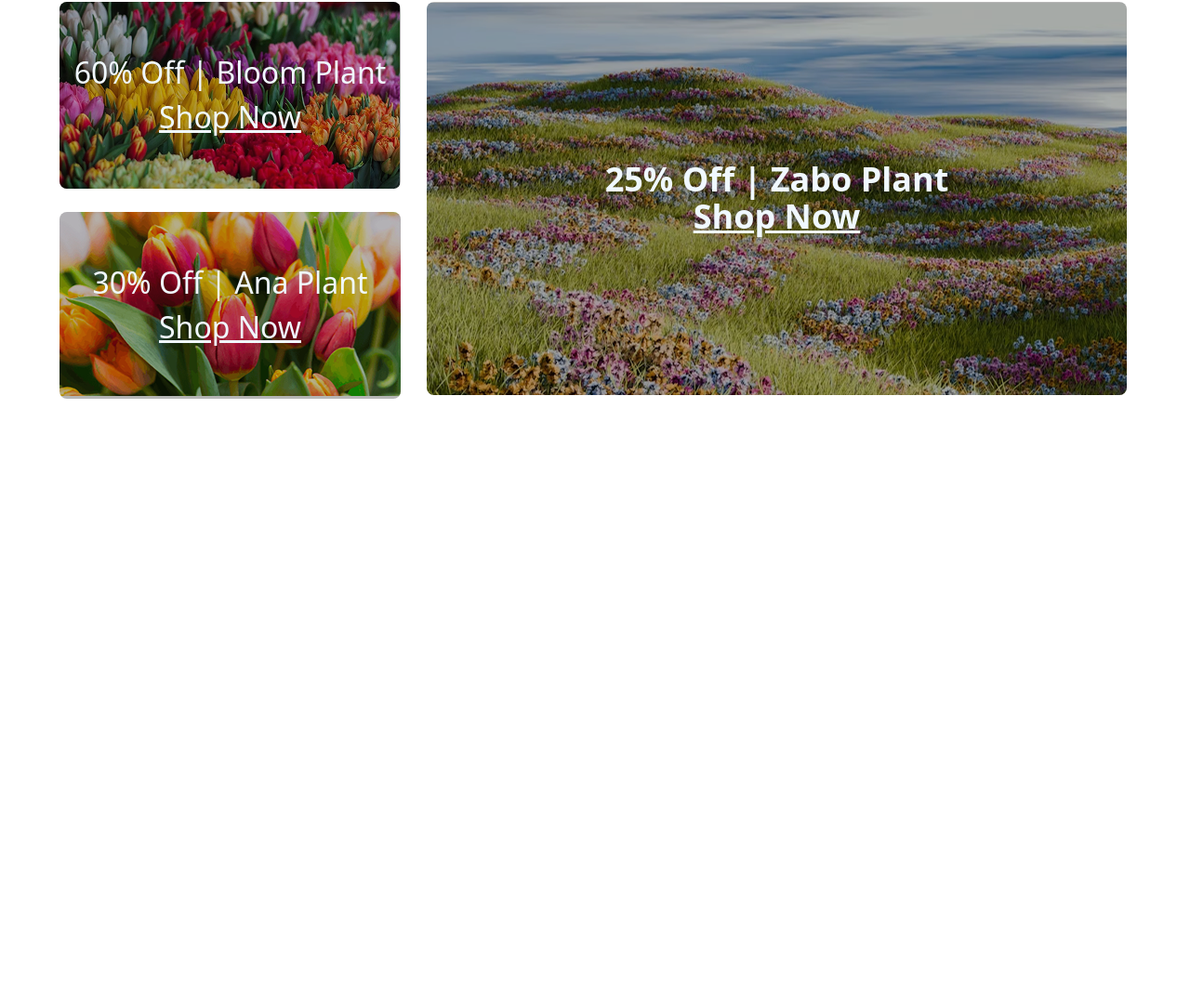
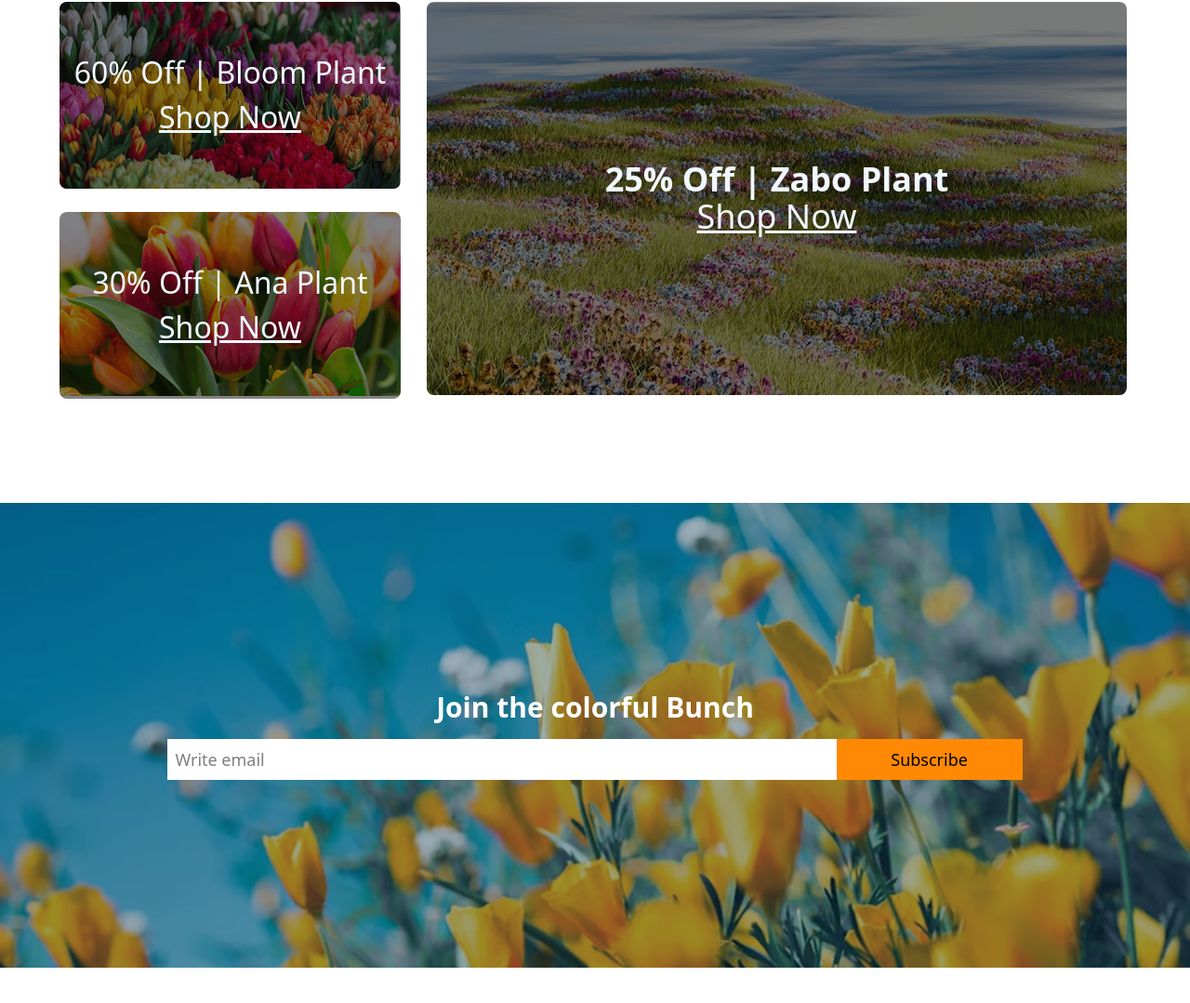
Before and after one commit to abuHuraira920/Assignment02, a plain HTML site: page index.html in a window 1280 px wide. Shown: the part 2835-3914 px from the top of the page at 93% size. Before the commit the page ends 3264 px from the top, so only its background shows below. Drawn offline with nearby package versions, Linux system fonts and the light colour scheme.

Commit message:
successfully added the subscribtion button email writing button and background img

```diff
--- a/index.html
+++ b/index.html
@@ -31,7 +31,8 @@
                 <div class="w-6/12">
                     <h2 class="font-bold text-7xl mt-12">ALWAYS <span class="text-orange-400">FRESH FLOWERS</span></h2>
 
-                <p class=" primary-text-color-gray"> Indulge your senses with the beauty and fragrance of our fresh flower shop. From classic
+                    <p class=" primary-text-color-gray"> Indulge your senses with the beauty and fragrance of our fresh
+                        flower shop. From classic
                         roses to exotic blooms, we offer a wide variety of fresh.</p>
                 </div>
                 <div class=" w-6/12">
@@ -44,7 +45,8 @@
         <main>
             <section class="text-center mt-48">
                 <h2 class="font-bold text-6xl"> <span class="text-orange-400">Our</span> Plants</h2>
-            <p class="primary-text-color-gray">Indulge your senses with the beauty and fragrance of our fresh flower shop. <br> From classic roses to
+                <p class="primary-text-color-gray">Indulge your senses with the beauty and fragrance of our fresh flower
+                    shop. <br> From classic roses to
                     exotic blooms, we offer a wide variety of fresh.</p>
             </section>
             <!-- card section -->
@@ -158,29 +160,34 @@
             </section>
             <!-- Flower & Plants Lover section  -->
             <section class="mt-36 flex justify-between items-center">
-            <div class="w-6/12 h-180" >
+                <div class="w-6/12 h-180">
                     <img src="assets/flower-store.png" alt="this is a flower store Images">
                     <img class="w-64 relative -top-180 left-96" src="assets/trusted-badge.png" alt="">
                 </div>
                 <div class="w-6/12 pl-14 -mt-52 ">
                     <h2 class="font-bold text-5xl pb-5">Flower & Plants <br> Lover </h2>
                     <ul class="primary-text-color-gray list-disc">
-                    <li class="text-xl pb-5">Indulge your senses with the beauty and fragrance of our fresh flower shop. From classic roses to exotic blooms, we offer a wide variety of fresh.</li>
-                    <li class="text-xl pb-5">Indulge your senses with the beauty and fragrance of our fresh flower shop. From classic roses to exotic blooms, we offer a wide variety of fresh.</li>
-                    <li class="text-xl pb-5">Indulge your senses with the beauty and fragrance of our fresh flower shop. From classic roses to exotic blooms, we offer a wide variety of fresh.</li>
+                        <li class="text-xl pb-5">Indulge your senses with the beauty and fragrance of our fresh flower
+                            shop. From classic roses to exotic blooms, we offer a wide variety of fresh.</li>
+                        <li class="text-xl pb-5">Indulge your senses with the beauty and fragrance of our fresh flower
+                            shop. From classic roses to exotic blooms, we offer a wide variety of fresh.</li>
+                        <li class="text-xl pb-5">Indulge your senses with the beauty and fragrance of our fresh flower
+                            shop. From classic roses to exotic blooms, we offer a wide variety of fresh.</li>
                     </ul>
                 </div>
 
             </section>
             <!-- latest deals section  -->
             <section class=" flex text-center justify-center">
-        <div >
+                <div>
                     <h2 class="font-bold text-5xl"><span class=" text-orange-400">Latest </span> Deals</h2>
-            <p class="primary-text-color-gray text-xl"> Indulge your senses with the beauty and fragrance of our fresh flower shop. From <br>classic roses to exotic blooms, we offer a wide variety of fresh.</p>
+                    <p class="primary-text-color-gray text-xl"> Indulge your senses with the beauty and fragrance of our
+                        fresh flower shop. From <br>classic roses to exotic blooms, we offer a wide variety of fresh.
+                    </p>
                 </div>
             </section>
             <!-- latest deals -->
-     <section class="main-items mt-28 ">
+            <section class="main-items mt-28 mb-28 ">
                 <div class="main-item">
                     <div class="image-1">
                         <div class="image-2">
@@ -196,7 +203,7 @@
                         <div class="image-4">
                             <div class="text-item">
                                 <div class="text-dis">
-                        30% Off | Ana  Plant <br>
+                                    30% Off | Ana Plant <br>
                                     <a class="primary-button underline hover:text-black" href="">Shop Now</a>
                                 </div>
                             </div>
@@ -210,7 +217,8 @@
                             <div class="text-last-item">
                                 <div class="text-dis font-bold text-4xl">
                                     25% Off | Zabo Plant <br>
-                        <a class="primary-button underline hover:text-black " href="">Shop Now</a>
+                                    <a class="primary-button underline hover:text-black font-medium " href="">Shop
+                                        Now</a>
                                 </div>
                             </div>
                         </div>
@@ -218,20 +226,34 @@
 
                 </div>
             </section>
+    </div>
+    <!-- JOin the colorfull branch and input button -->
+    <section class="w-full mb-11">
+        <div class="image-7 flex flex-col items-center justify-center">
+            <div class="image-8 ">
+                <div class="">
 
+                    <h2 class="text-white text-3xl font-bold text-center mb-4">Join the colorful Bunch</h2>
 
+                    <div>
 
+                        <input class="bg-white w-180 p-2 text-lg" type="email" name="" id="" placeholder="Write email">
+
+                        <button class=" text-lg bg-orange-400 w-50 p-2 -ml-[5px]">Subscribe</button>
                     </div>
-
-
-
-
-
-
-
+                </div>
+            </div>
+        </div>
+    </section>
     </main>
-    <footer>
-
+    <footer class="main-div-for-all-width container mx-auto my-0 max-w-6xl">
+        <div>
+            <img src="assets/logo.png" alt="">
+            <p class="rimary-text-color-gray">Indulge your senses with the beauty and fragrance of our fresh flower shop. </p>
+        </div>
+        <div></div>
+        <div></div>
+        <div></div>
     </footer>
 </body>
 
--- a/style/flowers.css
+++ b/style/flowers.css
@@ -13,7 +13,7 @@
 .image-2{
     width: 367px;
     height: 201px;
-    background-color: #0808084b;
+    background-color: #08080880;
     border-radius: 8px;
     margin-bottom: 25px;
 
@@ -41,7 +41,7 @@
 .image-4{
     width: 367px;
     height: 201px;
-    background-color: #0808084b;
+    background-color: #08080880;
     border-radius: 8px;
 }
 .image-5{
@@ -55,7 +55,7 @@
 .image-6{
     width: 753px;
     height: 423px;
-    background-color: #0808084b;
+    background-color: #08080880;
     border-radius: 8px;
 
 }
@@ -73,8 +73,18 @@
 
 }
 
-
 /* deals main items style */
 .main-items {
     display: flex;
 }
+
+.image-7{
+
+    height: 500px;
+
+    background-repeat: no-repeat;
+    /* background-color: red; */
+    background-size: cover;
+    background-image: url(../assets/news-letter-bg.png);
+
+}
```
Lines whose indentation alone changed are shown as unchanged.
